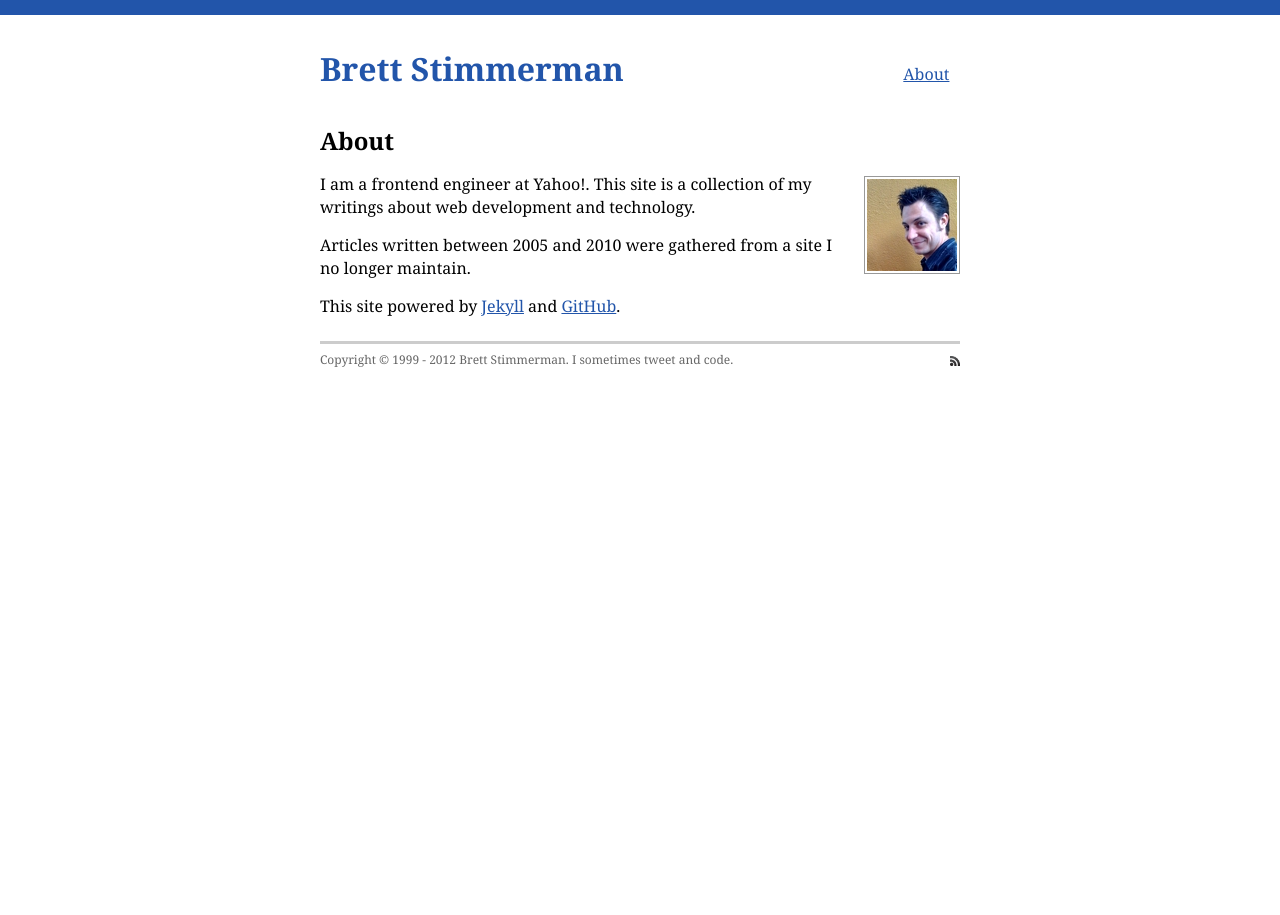
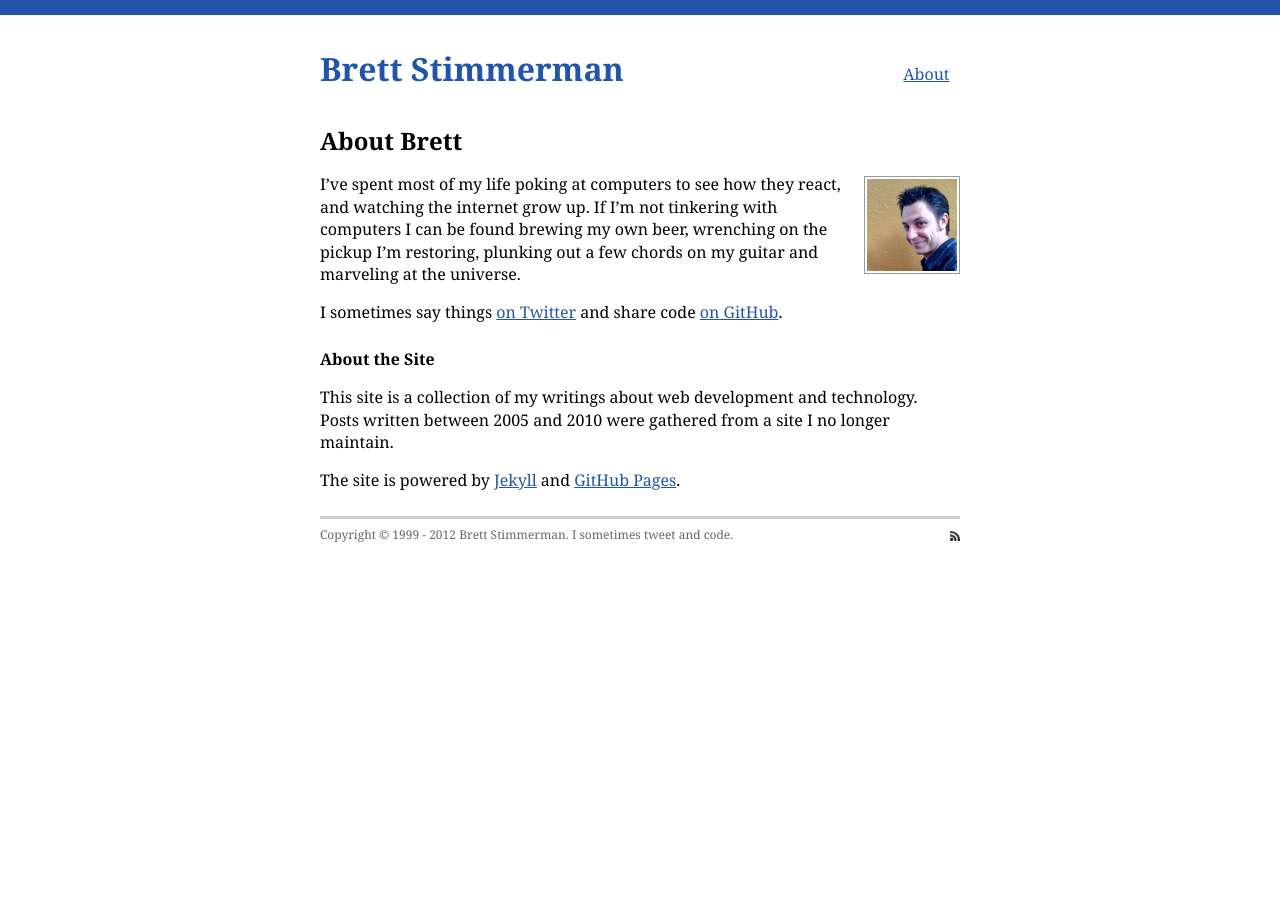
Before and after one commit to brettstimmerman/brettstimmerman.github.com, a Jekyll site: the page built from about.md, in a window 1280 px wide. Built offline with Jekyll 4.4.1, drawn with Linux system fonts in a browser that asks for light colours; Markdown is read by kramdown in place of the engine named in the settings.

Commit message:
Update about page

```diff
--- a/about.md
+++ b/about.md
@@ -1,15 +1,25 @@
 ---
-title: About
+title: About Brett
 layout: post
 ---
 
 <img src="/images/me.jpg" alt="Brett Stimmerman"/>
 
-I am a frontend engineer at Yahoo!. This site is a collection of my
-writings about web development and technology.
+I've spent most of my life poking at computers to see how they react, and
+watching the internet grow up. If I'm not tinkering with computers I can be
+found brewing my own beer, wrenching on the pickup I'm restoring, plunking out a
+few chords on my guitar and marveling at the universe.
 
-Articles written between 2005 and 2010 were gathered from a site I no longer
+I sometimes say things [on Twitter][2] and share code [on GitHub][1].
+
+### About the Site
+
+This site is a collection of my writings about web development and technology.
+Posts written between 2005 and 2010 were gathered from a site I no longer
 maintain.
 
-This site powered by [Jekyll](http://jekyllrb.com/) and
-[GitHub](http://github.com).
+The site is powered by [Jekyll](http://jekyllrb.com/) and
+[GitHub Pages](http://pages.github.com).
+
+[1]: http://github.com/brettstimmerman
+[2]: http://twitter.com/bretts
```
